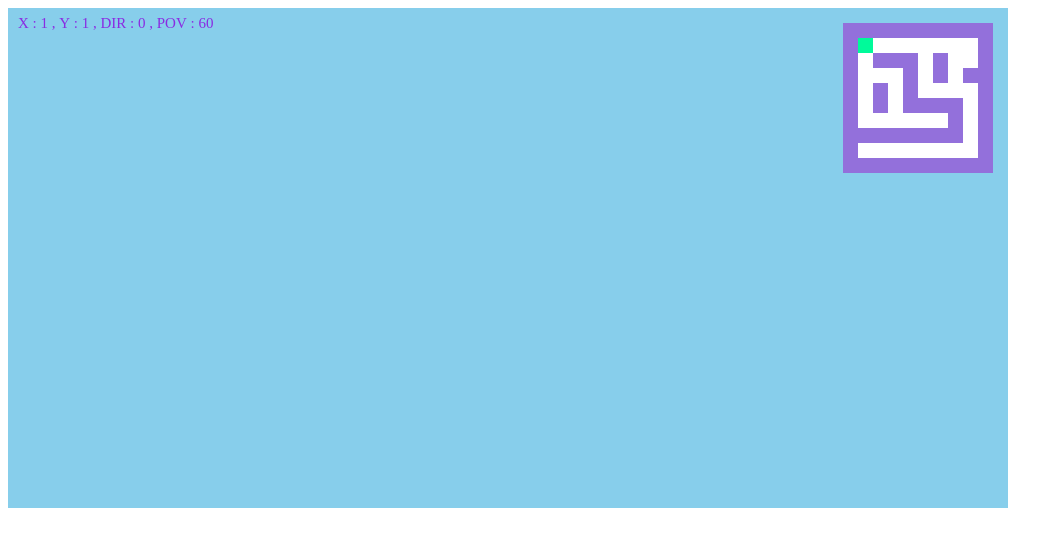
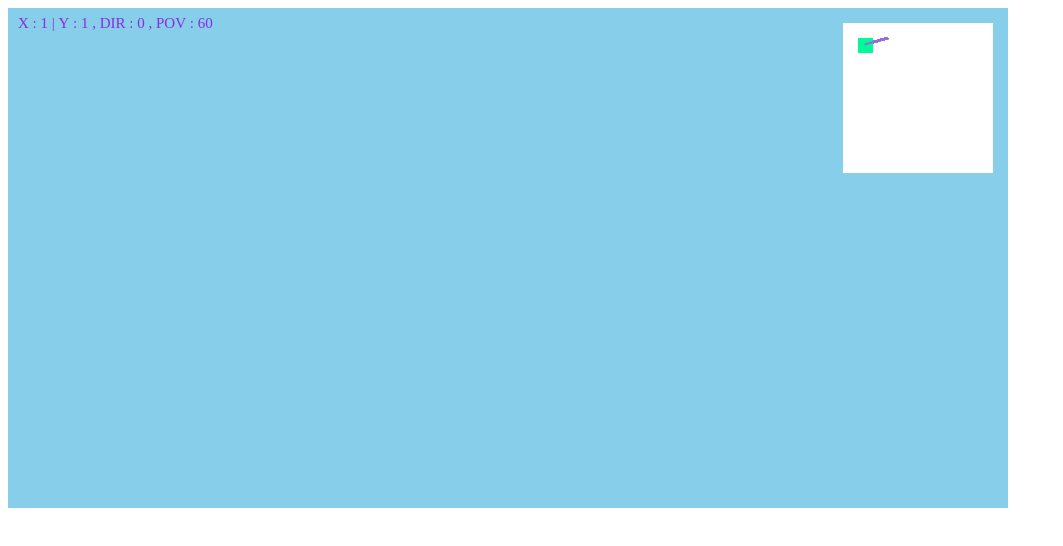
Before and after one commit to ownNurzh/ray-casting-on-js-html, a plain HTML site: page index.html in a window 1280 px wide. Shown: the whole page, without its empty margins (0-1063 px from the left). Drawn offline with Linux system fonts and the light colour scheme.

Commit message:
-- test player direction and movement

```diff
--- a/index.html
+++ b/index.html
@@ -1,5 +1,5 @@
 <!DOCTYPE html>
-<html lang="en">
+<html lang="ru">
 <head>
     <meta charset="UTF-8">
     <meta name="viewport" content="width=device-width, initial-scale=1.0">
--- a/js/main.js
+++ b/js/main.js
@@ -15,16 +15,21 @@ const draw_map_start_x = canvas.width - map_width- 15; // 15 pixels for padding
 const draw_map_start_y = 15
 
 
-const map_colors = {1: 'MediumPurple'};
+
+
+
+const map_colors = {1: 'MediumPurple',player:"MediumSpringGreen"};
 
 
 function drawInfo() {
     ctx.font = "15px Arial sans-serif";
     ctx.fillStyle = "BlueViolet";
-    ctx.fillText(`X : ${player.position.x} , Y : ${player.position.y} , DIR : ${player.direction} , POV : ${player.pov}`, 10, 20);
+    ctx.fillText(`X : ${player.position.x} | Y : ${player.position.y} , DIR : ${player.direction} , POV : ${player.pov}`, 10, 20);
 }
 
-function drawMap() {
+
+
+function drawMiniMap() {
     ctx.fillStyle = 'black';
     ctx.fillRect(draw_map_start_x, draw_map_start_y, map_width, map_height);
     gameMap.map.forEach((row, rowIndex) => {
@@ -36,15 +41,38 @@ function drawMap() {
                 ctx.fillStyle = 'white';
             }
 
-            if (rowIndex == player.position.x && colIndex == player.position.y  && tile == 0) {
-                ctx.fillStyle = 'MediumSpringGreen';
-            }
+
             ctx.fillRect(
                 draw_map_start_x + colIndex * map_size_per_tile,
                 draw_map_start_y + rowIndex * map_size_per_tile,
                 map_size_per_tile,
                 map_size_per_tile
             );
+
+            // draw player in map
+            ctx.fillStyle = map_colors.player;
+            ctx.fillRect(
+                draw_map_start_x + player.position.x * map_size_per_tile,
+                draw_map_start_y + player.position.y * map_size_per_tile,
+                map_size_per_tile,
+                map_size_per_tile
+            );
+
+            // draw player direction
+
+            ctx.beginPath();
+
+
+            ctx.moveTo(draw_map_start_x + player.position.x * map_size_per_tile + (map_size_per_tile / 2 - 1), draw_map_start_y + player.position.y * map_size_per_tile + (map_size_per_tile / 2 - 1));
+
+            let direction_pos = player.get_direction_pos(2);
+            ctx.lineTo(draw_map_start_x + direction_pos.x * map_size_per_tile, draw_map_start_y + direction_pos.y * map_size_per_tile);
+
+            ctx.strokeStyle = "MediumPurple";
+            ctx.lineWidth = 2;
+
+            ctx.stroke();
+
         });
     });
 }
@@ -54,7 +82,7 @@ function render() {
     ctx.clearRect(0, 0, canvas.width, canvas.height);
 
     drawInfo()
-    drawMap()
+    drawMiniMap()
     requestAnimationFrame(render);
 }
 
@@ -62,4 +90,20 @@ function start() {
     // start
     render();
 }
+
+const keys = {
+  "w": () => player.move(0.5),
+  "s": () => player.move(-0.5),
+  "a": () => player.rotate(-10),
+  "d": () => player.rotate(10)
+};
+
+
+document.addEventListener("keydown", (e) => {
+  const action = keys[e.key];
+  if (action) action();
+});
+
+
+
 start();
--- a/js/map.js
+++ b/js/map.js
@@ -1,16 +1,16 @@
 export class Map {
     constructor() {
         this.map = [
-            [1, 1, 1, 1, 1, 1, 1, 1, 1, 1],
-            [1, 0, 0, 0, 0, 0, 0, 0, 0, 1],
-            [1, 0, 1, 1, 1, 0, 1, 0, 0, 1],
-            [1, 0, 0, 0, 1, 0, 1, 0, 1, 1],
-            [1, 0, 1, 0, 1, 0, 0, 0, 0, 1],
-            [1, 0, 1, 0, 1, 1, 1, 1, 0, 1],
-            [1, 0, 0, 0, 0, 0, 0, 1, 0, 1],
-            [1, 1, 1, 1, 1, 1, 1, 1, 0, 1],
-            [1, 0, 0, 0, 0, 0, 0, 0, 0, 1],
-            [1, 1, 1, 1, 1, 1, 1, 1, 1, 1]
+            [0, 0, 0, 0, 0, 0, 0, 0, 0, 0],
+            [0, 0, 0, 0, 0, 0, 0, 0, 0, 0],
+            [0, 0, 0, 0, 0, 0, 0, 0, 0, 0],
+            [0, 0, 0, 0, 0, 0, 0, 0, 0, 0],
+            [0, 0, 0, 0, 0, 0, 0, 0, 0, 0],
+            [0, 0, 0, 0, 0, 0, 0, 0, 0, 0],
+            [0, 0, 0, 0, 0, 0, 0, 0, 0, 0],
+            [0, 0, 0, 0, 0, 0, 0, 0, 0, 0],
+            [0, 0, 0, 0, 0, 0, 0, 0, 0, 0],
+            [0, 0, 0, 0, 0, 0, 0, 0, 0, 0]
         ]
     }
 }
--- a/js/player.js
+++ b/js/player.js
@@ -5,9 +5,22 @@ export class Player {
         this.direction = 0;
     }
 
-    move() {
-        //pass
+
+    get_direction_pos(speed) {
+        return {
+            x: this.position.x + Math.cos(this.direction) * speed,
+            y: this.position.y + Math.sin(this.direction) * speed
+        };
     }
+
+    move(speed) {
+        let new_pos = this.get_direction_pos(speed);
+        this.position.x = new_pos.x;
+        this.position.y = new_pos.y;
+    }
+
+
+
     rotate(degrees) {
         //player.rotate(1);  поворот вправо на 1°
         //player.rotate(-1); поворот влево на 1°
```
